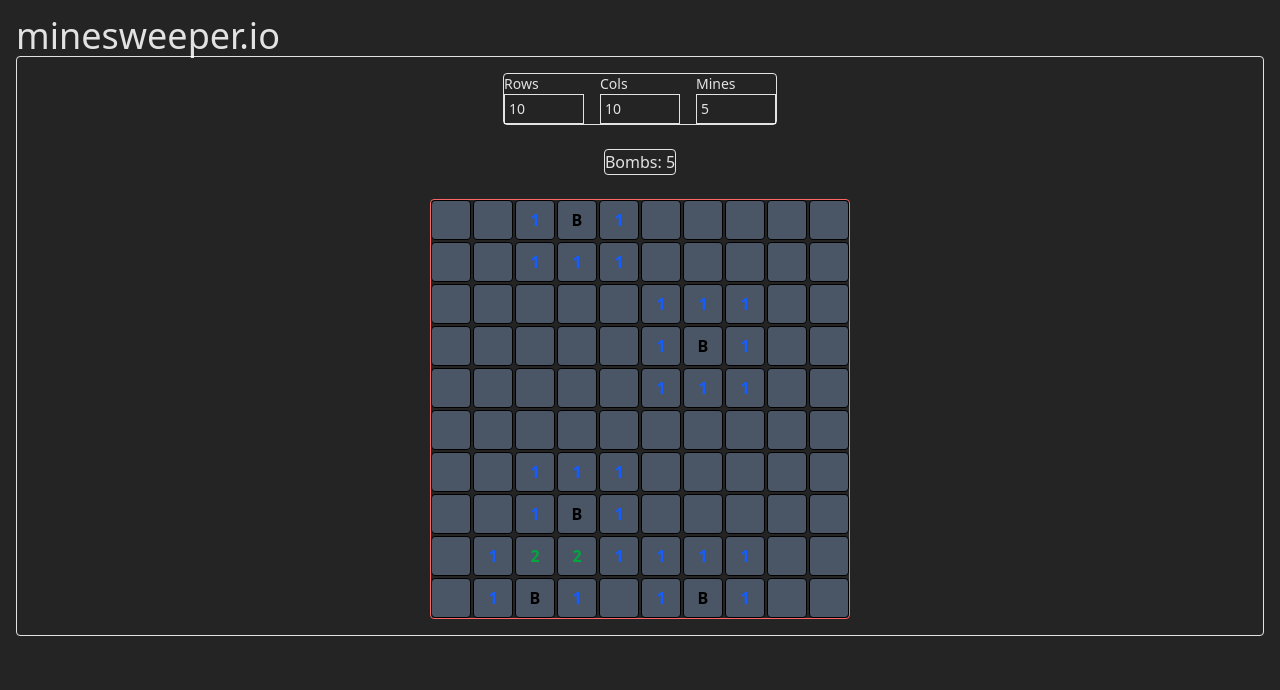
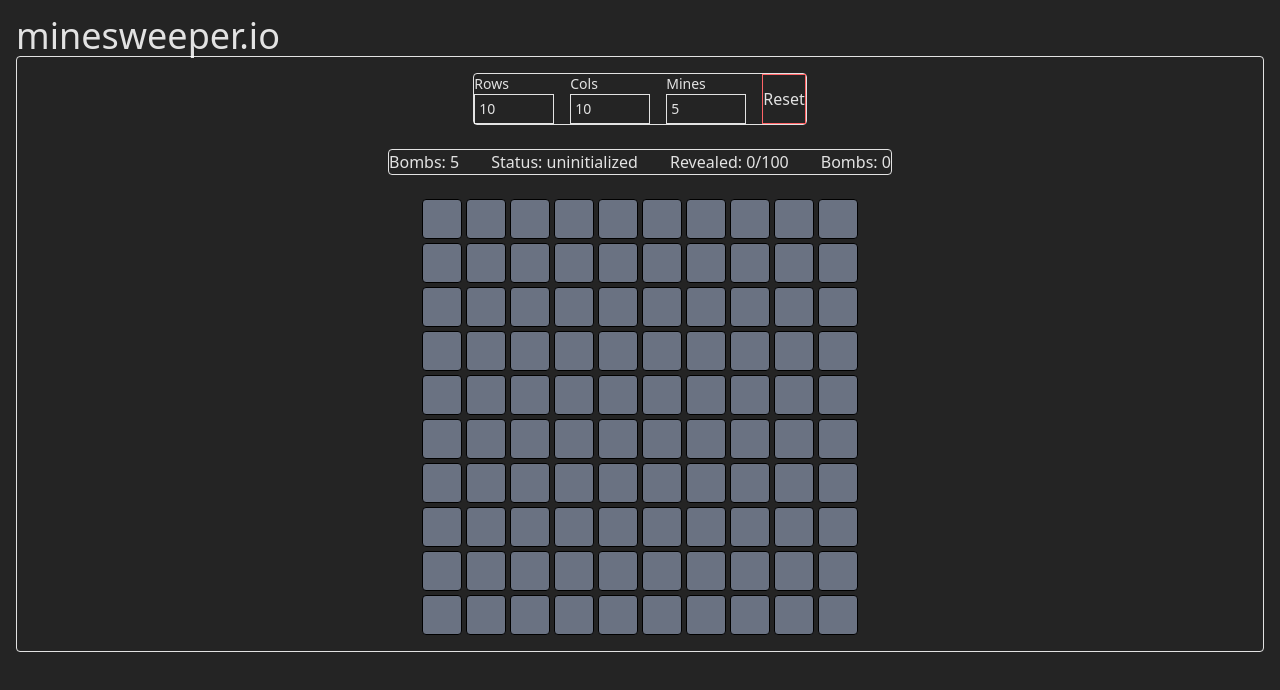
Before and after one commit to ruasidev/minesweeper.io, a React (Vite) app: page / in a window 1280 px wide. Shown: the top 690 px of the page. Built offline with nearby package versions, Linux system fonts and the light colour scheme.

Commit message:
Almost working minesweeper

```diff
--- a/src/components/Board.tsx
+++ b/src/components/Board.tsx
@@ -1,15 +1,18 @@
-import type { BoardProps, Cell as CellType } from "../game/types"
-import Cell from "../components/Cell";
+import type { Board as BoardType, Cell } from "../game/types"
+import CellView from "./Cell"
 
-export default function Board({ board, onClickCell, onRightClickCell }: BoardProps) {
+type Props = {
+  board: BoardType
+  onClickCell: (r: number, c: number) => void
+  onRightClickCell: (r: number, c: number) => void
+}
+
+export default function Board({ board, onClickCell, onRightClickCell }: Props) {
   return (
-        <div
-            className="border border-red-400 rounded-sm grid gap-0.5"
-            style={{ gridTemplateColumns: `repeat(${board.cols}, auto)` }}
-        >
+    <div className="grid gap-1" style={{ gridTemplateColumns: `repeat(${board.cols}, auto)` }}>
       {board.grid.map((row, r) =>
-                row.map((cell: CellType, c: number) => (
-                    <Cell
+        row.map((cell: Cell, c) => (
+          <CellView
             key={`${r}-${c}`}
             cell={cell}
             onClick={() => onClickCell(r, c)}
--- a/src/game/board.ts
+++ b/src/game/board.ts
@@ -3,33 +3,47 @@
 
 import type { Board, Cell } from "./types"
 
-export function createBoard(rows: number, cols: number, mines?: number): Board {
+export function createEmptyBoard(rows: number, cols: number): Board {
   const grid: Cell[][] = Array.from({ length: rows }, (_, r) =>
-    Array.from({ length: cols }, (_, c) => newCell(r, c))
+    Array.from({ length:cols }, (_, c) => newCell(r, c))
   )
+  return { rows, cols, grid, mines: 0, status: "uninitialized", revealedCount: 0, flaggedCount: 0 }
+}
 
-  if(!mines) return { rows, cols, mines: 0, grid }
+export function populateBoard(board: Board, mines: number, safeR: number, safeC: number, { excludeAdj = true }: { excludeAdj?: boolean }): Board {
+  const { rows, cols } = board
+  const grid = copyGrid(board.grid)
 
-  // place mines
-  let placed = 0
-  while (placed < mines) {
-    const r = Math.floor(Math.random() * rows)
-    const c = Math.floor(Math.random() * cols)
-    if (!grid[r][c].hasMine) {
-      grid[r][c].hasMine = true
-      placed++
+  const forbidden = new Set<string>()
+  forbidden.add(`${safeR},${safeC}`)
+  if(excludeAdj) {
+    for(const [nr, nc] of cellNeighbors(rows, cols, safeR, safeC)) {
+      forbidden.add(`${nr},${nc}`)
     }
   }
 
-  // calculate neighbor counts
-  for (let r = 0; r < rows; r++) {
-    for (let c = 0; c < cols; c++) {
-      if (grid[r][c].hasMine) continue
-      grid[r][c].neighborCount = countNeighbors(grid, r, c)
+  const pool: Array<[number, number]> = []
+  for(let r = 0; r < rows; r++) {
+    for(let c = 0; c < cols; c++) {
+      if(!forbidden.has(`${r},${c}`)) pool.push([r, c])
+    }
+  }
+  if(mines > pool.length) throw new Error("Too many mines for available safe cells")
+
+  for(let i = 0; i < mines; i++) {
+    const j = i + Math.floor(Math.random() * (pool.length - i))
+    ;[pool[i], pool[j]] = [pool[j], pool[i]]
+    const [mr, mc] = pool[i]
+    grid[mr][mc].hasMine = true
+  }
+
+  for(let r = 0; r < rows; r++) {
+    for(let c = 0; c < cols; c++) {
+      if(!grid[r][c].hasMine) grid[r][c].neighborCount = countNeighbors(grid, r, c)
     }
   }
 
-  return { rows, cols, mines, grid }
+  return { ...board, mines, status: "playing", grid }
 }
 
 function newCell(r: number, c: number): Cell {
@@ -37,10 +51,23 @@ function newCell(r: number, c: number): Cell {
         row: r,
         col: c,
         hasMine: false,
-        revealed: true,
+        revealed: false,
         flagged: false,
         neighborCount: 0
     }
+}
+
+function cellNeighbors(rows: number, cols: number, r: number, c: number) {
+  const out: Array<[number, number]> = []
+  for(let dr = -1; dr <= 1; dr++) {
+    for(let dc = -1; dc <= 1; dc++) {
+      if(dr === 0 && dc === 0) continue
+      const nr = r + dr
+      const nc = c + dc
+      if(nr >= 0 && nr < rows && nc >= 0 && nc < cols) out.push([nr, nc])
+    }
+  }
+  return out
 }
 
 function countNeighbors(grid: Cell[][], row: number, col: number): number {
@@ -82,10 +109,14 @@ export function revealCell(board: Board, row: number, col: number): Board {
 }
 
 export function flagCell(board: Board, row: number, col: number): Board {
-  const newGrid = copyGrid(board.grid)
-  const cell = newGrid[row][col]
-  if(!cell.revealed) cell.flagged = !cell.flagged
-  return { ...board, grid: newGrid }
+  const grid = copyGrid(board.grid)
+  const cell = grid[row][col]
+  if(!cell.revealed) {
+    cell.flagged = !cell.flagged
+    const flaggedCount = board.flaggedCount + (cell.flagged ? 1 : -1)
+    return { ...board, grid, flaggedCount }
+  }
+  return board
 }
 
 function copyGrid(grid: Cell[][]): Cell[][] {
--- a/src/game/types.ts
+++ b/src/game/types.ts
@@ -22,6 +22,9 @@ export type Board = {
   rows: number
   cols: number
   mines: number
+  status: GameStatus
+  revealedCount: number
+  flaggedCount: number
   grid: Cell[][]
 }
 
@@ -38,7 +41,7 @@ export type Move =
   | { type: "flag"; row: number; col: number }
 
 // possible outcomes of a game
-export type GameStatus = "playing" | "won" | "lost"
+export type GameStatus = "uninitialized" | "playing" | "won" | "lost"
 
 // overall game state container
 export type GameState = {
--- a/src/pages/Game.tsx
+++ b/src/pages/Game.tsx
@@ -1,5 +1,5 @@
 import { useEffect, useState } from "react";
-import { createBoard, revealCell, flagCell } from "../game/board";
+import { createEmptyBoard, populateBoard, revealCell, flagCell } from "../game/board";
 import type { Board as BoardType } from "../game/types"
 
 import { NumberInput } from "../components/NumberInput";
@@ -9,23 +9,32 @@ export default function Game() {
     const [rows, setRows] = useState(10);
     const [cols, setCols] = useState(10);
     const [mines, setMines] = useState(5);
-    const [board, setBoard] = useState<BoardType>(() => createBoard(rows, cols))
+    const [board, setBoard] = useState<BoardType>(() => createEmptyBoard(rows, cols))
+    const [initialized, setInitialized] = useState(false)
 
     useEffect(() => {
         console.log("Creating new game...")
-        newGame()
+        resetGame()
     }, [rows, cols, mines])
 
-    function newGame() {
-        return setBoard(createBoard(rows, cols, mines))
-    }
-
     function handleClickCell(row: number, col: number) {
-        setBoard(prev => revealCell(prev, row, col))
+        setBoard(prev => {
+            if(!initialized) {
+                const withMines = populateBoard(prev, mines, row, col, { excludeAdj: true })
+                setInitialized(true)
+                return revealCell(withMines, row, col)
+            }
+            return revealCell(prev, row, col)
+        })
     }
 
     function handleRightClickCell(row: number, col: number) {
         setBoard(prev => flagCell(prev, row, col))
+    }
+
+    function resetGame() {
+        setBoard(createEmptyBoard(rows, cols))
+        setInitialized(false)
     }
 
     return (
@@ -35,11 +44,15 @@ export default function Game() {
                 <NumberInput label="Rows" value={rows} onChange={setRows} />
                 <NumberInput label="Cols" value={cols} onChange={setCols} />
                 <NumberInput label="Mines" value={mines} onChange={setMines} />
+                <button className="border border-red-400" onClick={resetGame}>Reset</button>
             </div>
 
             {/* STATS */}
             <div className="border rounded-sm flex gap-8">
                 <div>Bombs: {mines}</div>
+                <div>Status: {board.status}</div>
+                <div>Revealed: {board.revealedCount}/{rows*cols - board.mines}</div>
+                <div>Bombs: {board.mines - board.flaggedCount}</div>
             </div>
 
             {/* BOARD */}
```
Lines whose indentation alone changed are shown as unchanged.
